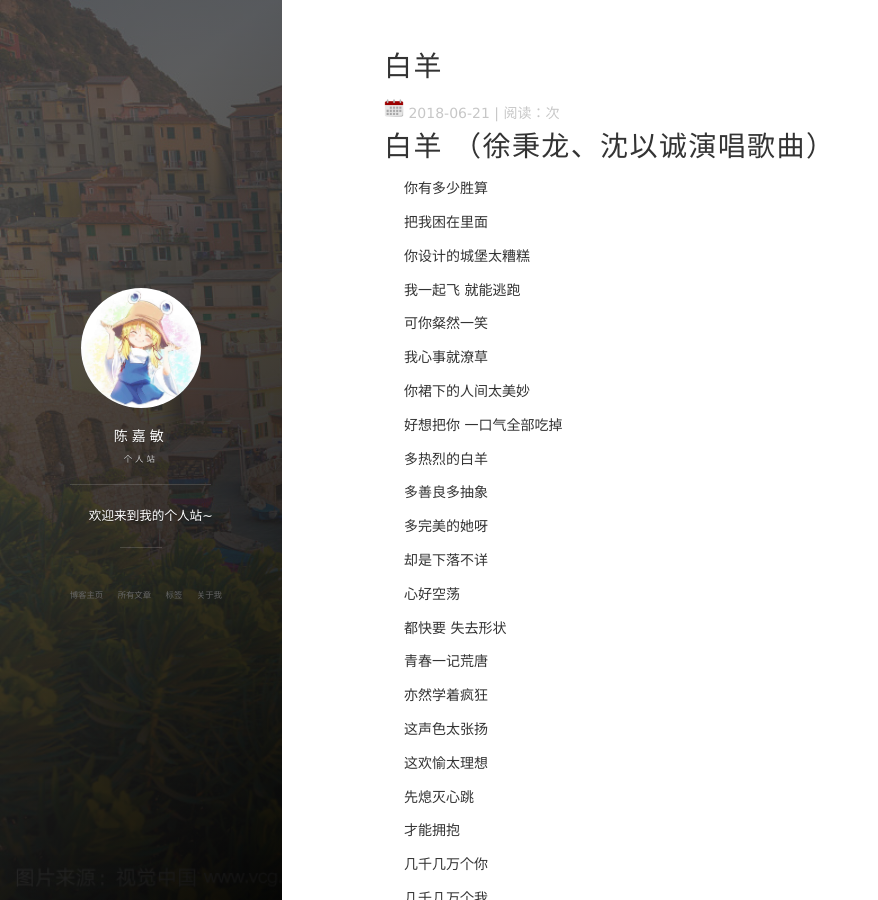
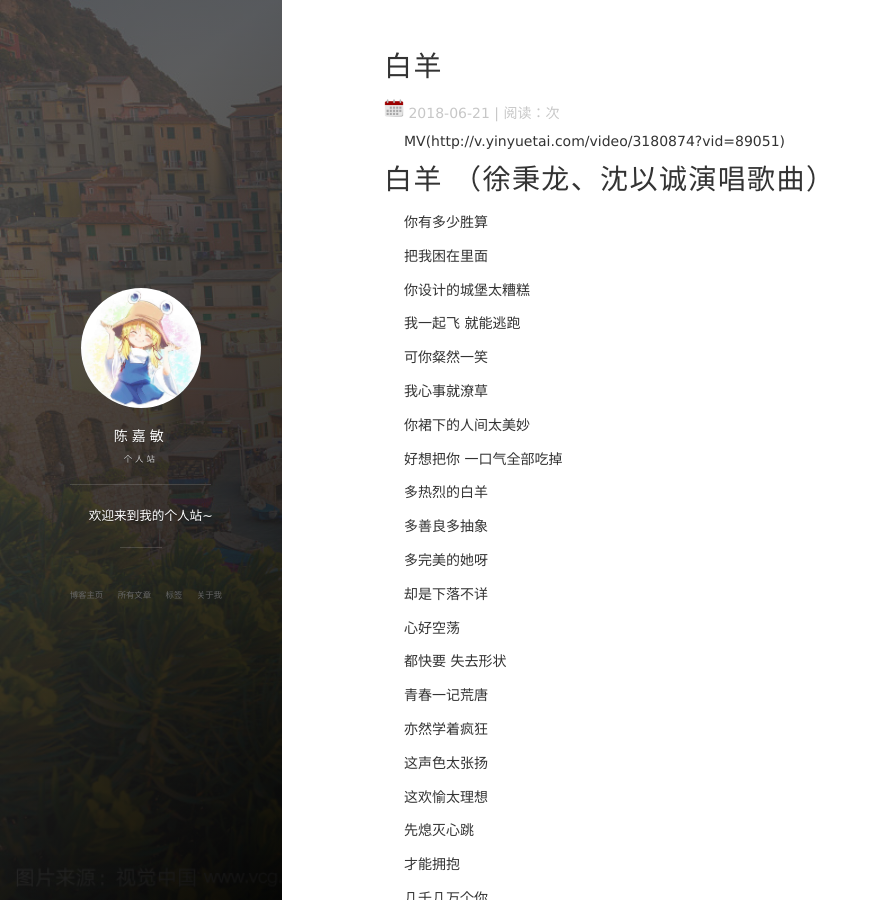
Before and after one commit to shujsegubfgf/shujsegubfgf.github.io, a Jekyll site: the page built from _posts/2016-08-04-PythonTestAutomationiOS.md, in a window 1280 px wide and 900 px high. Shown: the whole window, without its empty margins (0-878 px from the left). Built offline with Jekyll 4.4.1, drawn with Linux system fonts in a browser that asks for light colours; nearby versions of some CDN libraries; comment, search, counter and statistics services are not loaded.

Commit message:
Update 2016-08-04-PythonTestAutomationiOS.md

```diff
--- a/_posts/2016-08-04-PythonTestAutomationiOS.md
+++ b/_posts/2016-08-04-PythonTestAutomationiOS.md
@@ -4,6 +4,8 @@ title: "白羊"
 date: 2018.6.21
 tags: python
 ---
+
+MV(http://v.yinyuetai.com/video/3180874?vid=89051)
 
 # 白羊 （徐秉龙、沈以诚演唱歌曲）
 你有多少胜算
```
